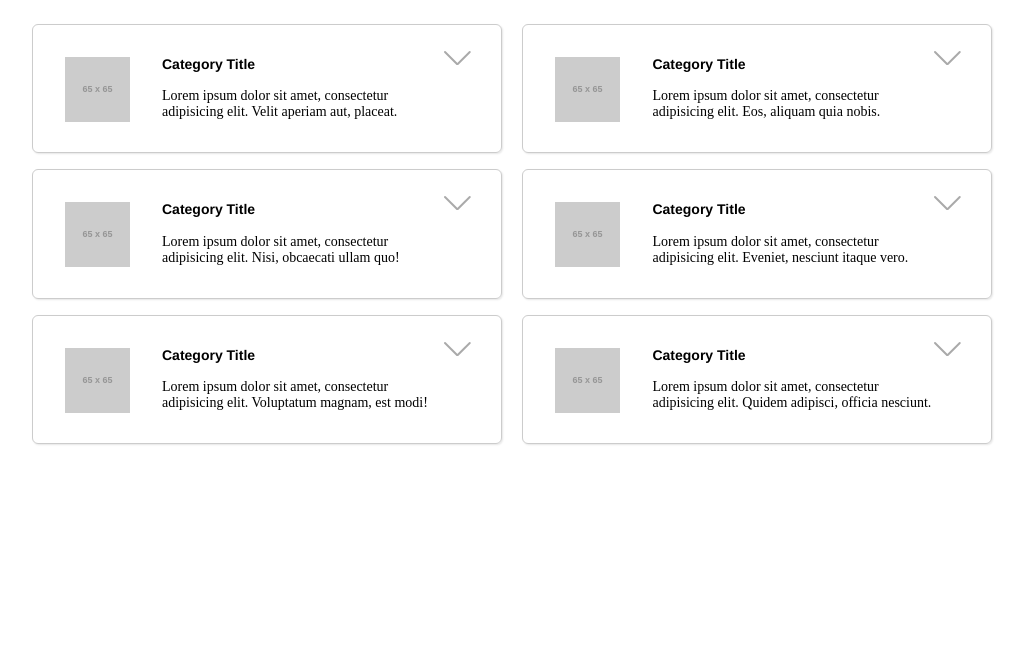
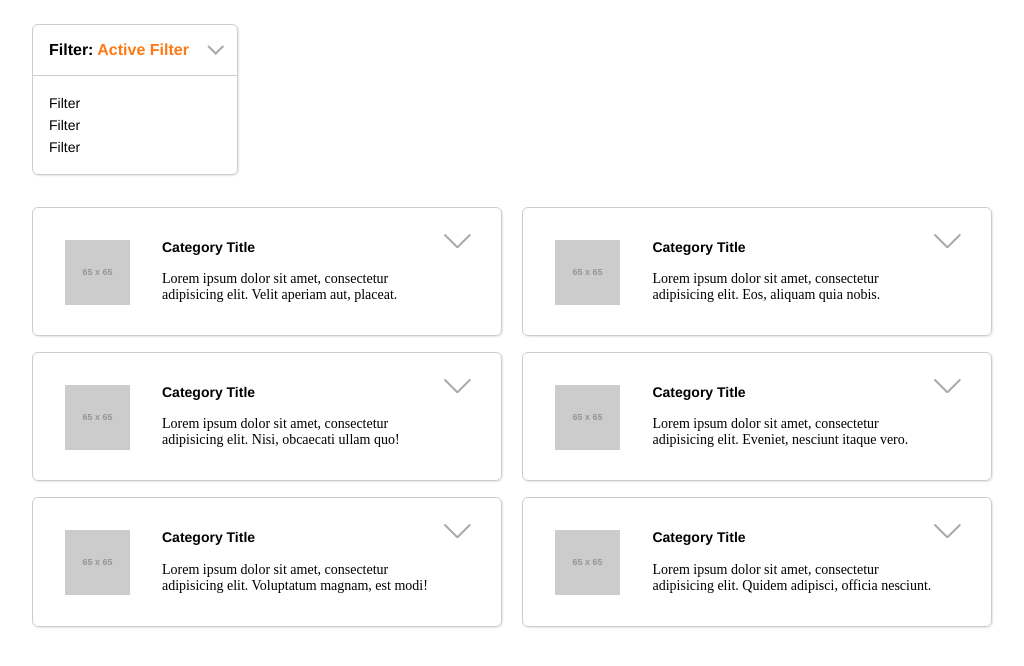
Before and after one commit to 15four/crsf-materials, a website: page src/templates/index.html in a window 1280 px wide. Shown: the whole page, without its empty margins (128-1152 px from the left). Drawn offline with nearby package versions, Linux system fonts and the light colour scheme; files that its build step writes are made by us from their sources; placeholder pictures from the web are drawn by us; files whose address does not match are found by name.

Commit message:
add filter dropdown markup and styles

```diff
--- a/src/public/styles/scss/styles.scss
+++ b/src/public/styles/scss/styles.scss
@@ -39,7 +39,59 @@
   }
 }
 
+.material_filter {
+  display: inline-block;
+  min-width: 160px;
 
+  border: 1px solid #ccc;
+  border-radius: 6px;
+  margin: base(1) 0;
+  box-shadow: 1px 1px 2px 0 rgba(#000, 0.10);
+
+  .material_filter-header {
+    position: relative;
+    padding: base(1) base(3) base(0) base(1);
+    &:before, &:after {
+      display: block;
+      content: "";
+      position: absolute;
+      right: base(1);
+      top: 70%;
+
+      width: 12px;
+      height: 2px;
+      background: #aaa;
+      border-radius: 6px;
+    }
+    &:before {
+      transform: rotate(45deg) translate(-2px, 2px);
+    }
+    &:after {
+      transform: rotate(-45deg) translate(3px, 3px);
+    }
+  }
+
+  .material_filter_active-filter {
+    color: $color-orange;
+  }
+
+  .material_filter-list {
+    list-style-type: none;
+    padding: base(1) base(1) base(0);
+    border-top: 1px solid #ccc;
+
+    a {
+      display: block;
+      @include font-size(14);
+      line-height: 22px;
+      color: #000;
+      text-decoration: none;
+      &:hover, &:active, &:focus {
+        color: $color-orange;
+      }
+    }
+  }
+}
 
 .material_category {
   border: 1px solid #ccc;
--- a/src/templates/index.html
+++ b/src/templates/index.html
@@ -5,6 +5,19 @@
 
   <div class="material_container">
     <div class="material_grid">
+
+      <div class="material_col-100">
+        <div class="material_filter">
+          <div class="material_filter-header">
+            <h6>Filter: <span class="material_filter_active-filter">Active Filter</span></h6>
+          </div>
+          <ul class="material_filter-list">
+            <li><a href="">Filter</a></li>
+            <li><a href="">Filter</a></li>
+            <li><a href="">Filter</a></li>
+          </ul>
+        </div>
+      </div>
 
       <!-- First Column -->
       <div class="material_col-50">
```
Also changed, not shown: dist/index.html, dist/public/styles/styles.min.css, src/public/styles/css/styles.css.
